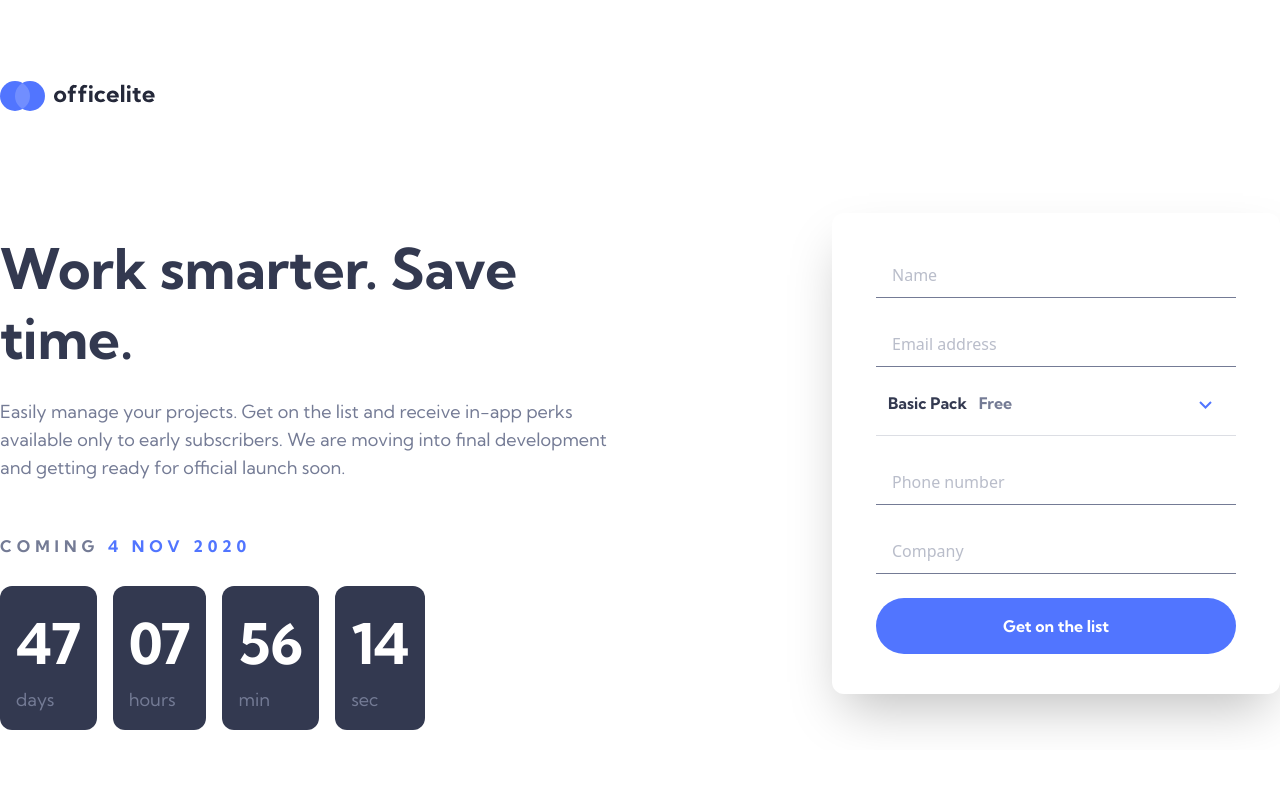
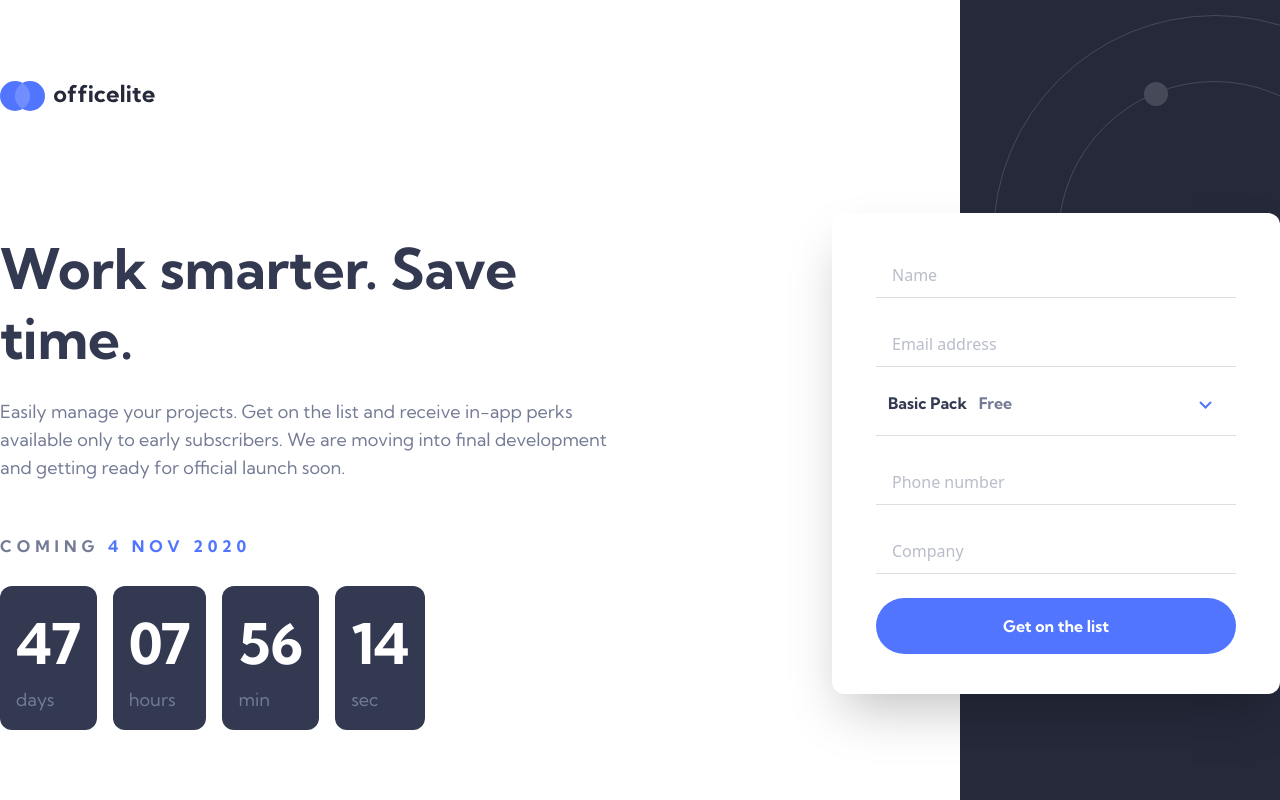
Before and after one commit to ClaudiuManuel/officelite-coming-soon, a React (Vite) app: page /signup in a window 1280 px wide. Built offline with nearby package versions, Linux system fonts and the light colour scheme.

Commit message:
Added circle pattern to sign up page

```diff
--- a/src/components/Input.tsx
+++ b/src/components/Input.tsx
@@ -20,7 +20,7 @@
                 type={type}
                 name={name}
                 id={name}
-                className="peer mb-6 h-[45px] w-[360px] border-b border-b-lightGray pl-4 text-dark placeholder:text-lightGray placeholder:text-opacity-50 invalid:border-b-accentRed invalid:text-accentRed"
+                className="peer mb-6 h-[45px] w-[360px] border-b border-b-lightGray/25 pl-4 text-dark placeholder:text-lightGray placeholder:text-opacity-50 invalid:border-b-accentRed invalid:text-accentRed"
                 placeholder={placeholder}
                 value={value}
                 onChange={onChange}
--- a/src/components/SignUpForm.tsx
+++ b/src/components/SignUpForm.tsx
@@ -26,7 +26,7 @@
     };
 
     return (
-        <section className="mb-14 flex h-fit w-fit items-center justify-center rounded-xl px-11 py-10 shadow-2xl">
+        <section className="mb-14 flex h-fit w-fit items-center justify-center rounded-xl px-11 py-10 shadow-2xl bg-white">
             <form className="flex flex-col">
                 <Input type="text" name="name" placeholder="Name" label="Name" value={formData.name} onChange={handleInputOnChange} />
                 <Input type="text" name="email" placeholder="Email address" label="Email address"  value={formData.email} onChange={handleInputOnChange}/>
--- a/src/index.css
+++ b/src/index.css
@@ -40,6 +40,6 @@
 
 @layer components {
     #root {
-        @apply relative m-0 max-w-[100vw] overflow-hidden p-0;
+        @apply relative m-0 max-w-[100vw] overflow-x-hidden p-0 h-screen;
     }
 }
--- a/src/pages/HomePage.tsx
+++ b/src/pages/HomePage.tsx
@@ -57,7 +57,7 @@
                     </Link>
                 </footer>
             </div>
-            <div className="relative -z-20 -mt-[521px] h-[603px] bg-veryDark">
+            <div className="relative -z-20 -mt-[521px] h-[603px] overflow-hidden bg-veryDark">
                 <img src={footerPattern} className="absolute -left-[40%] -top-[99%] max-w-none" />
             </div>
         </>
--- a/src/pages/SignUpPage.tsx
+++ b/src/pages/SignUpPage.tsx
@@ -2,9 +2,9 @@
 import Countdown from '../components/Countdown';
 import { Link } from 'react-router-dom';
 import SignUpForm from '@/components/SignUpForm';
+import circlePattern from '@assets/sign-up/signup-circle-pattern.svg';
 
 const SignUpPage = () => {
-
     return (
         <>
             <div className="mx-auto max-w-[1340px]">
@@ -24,15 +24,15 @@
                                 early subscribers. We are moving into final development and getting ready for official
                                 launch soon.
                             </p>
-                            <Countdown />
+                            <Countdown isLightVariant/>
                         </div>
                     </section>
                     <SignUpForm />
                 </main>
             </div>
-            {/* <div className="relative -z-20 -mt-[521px] h-[603px] bg-veryDark">
-                <img src={footerPattern} className="absolute -left-[40%] -top-[99%] max-w-none" />
-            </div> */}
+            <div className="absolute right-0 top-0 -z-20 mr-auto h-screen w-[25%] overflow-hidden bg-veryDark">
+                <img src={circlePattern} className="absolute max-w-none" />
+            </div>
         </>
     );
 };
```
Also changed, not shown: src/assets/sign-up/signup-circle-pattern.svg (added).
